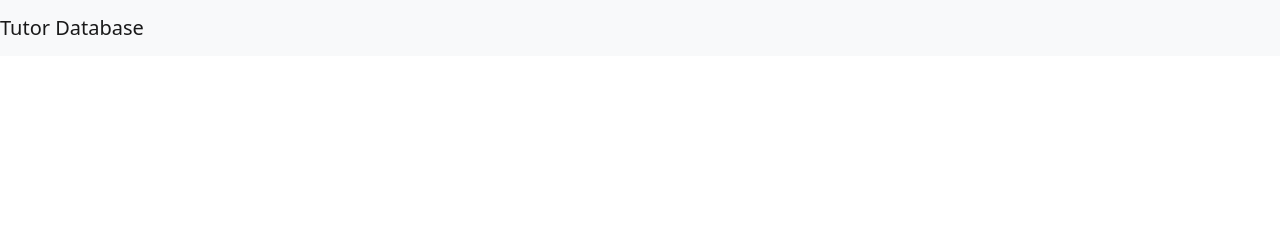
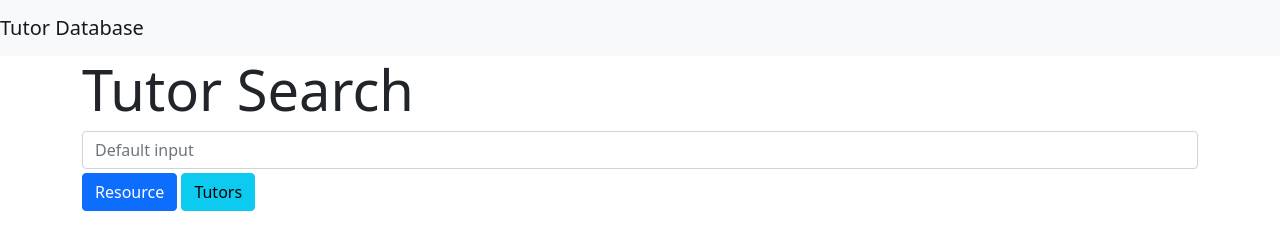
Before and after one commit to codyregis6891/Tutor-Database, a plain HTML site: page index.html in a window 1280 px wide. Drawn offline with nearby package versions, Linux system fonts and the light colour scheme.

Commit message:
jumbotron added

```diff
--- a/index.html
+++ b/index.html
@@ -15,6 +15,13 @@
     </a>
   </nav> </header>
 <body>
+    <div class="jumbotron jumbotron-fluid">
+        <div class="container">
+          <h1 class="display-4">Tutor Search</h1>
+          <input class="form-control" type="text" placeholder="Default input" aria-label="default input example">
+          <button type="button" class="btn btn-primary mt-1">Resource</button>
+          <button type="button" class="btn btn-info mt-1">Tutors</button>
+        </div>
 
     <script src="./script.js"></script>
 </body>
```
